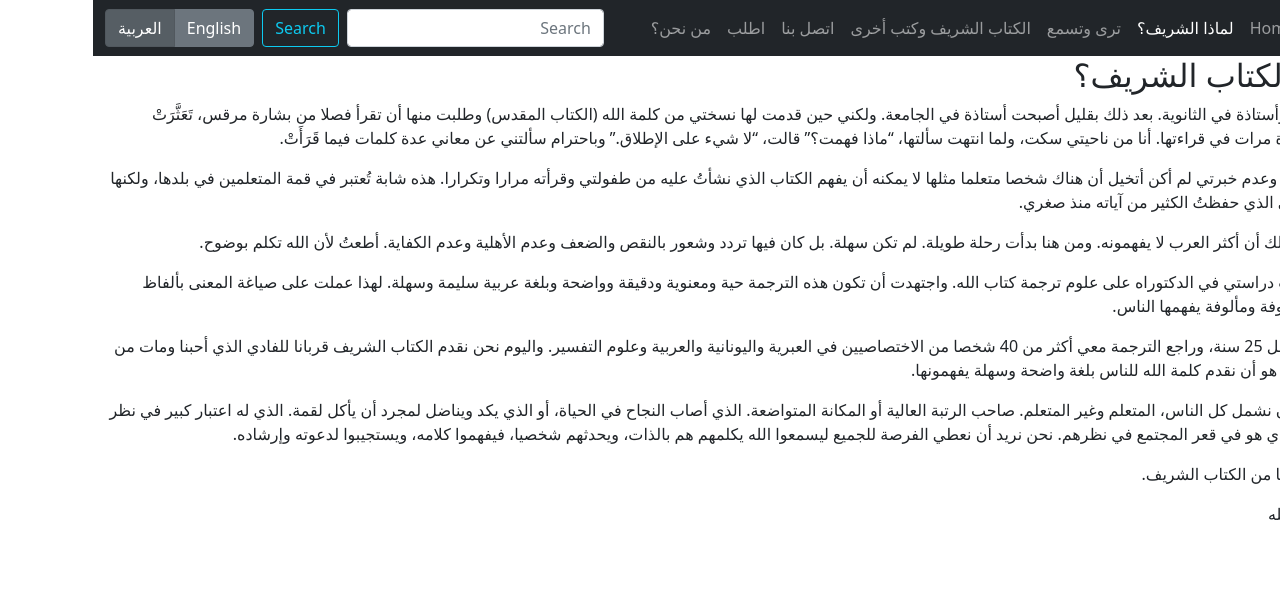
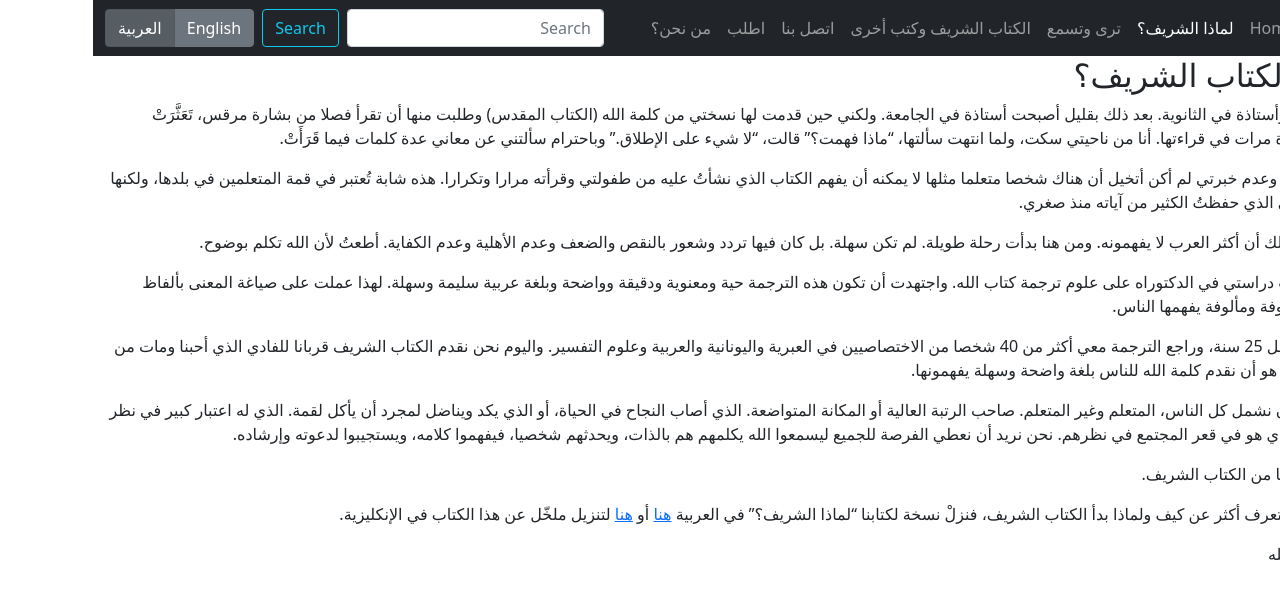
Before and after one commit to sharifbible/sharifbible.github.io, a Jekyll site: the page built from ar/pages/why.md, in a window 1280 px wide. Shown: the top 599 px of the page. Built offline with Jekyll 4.4.1, drawn with Linux system fonts in a browser that asks for light colours.

```diff
--- a/_data/carousel.yml
+++ b/_data/carousel.yml
@@ -40,7 +40,7 @@
     ref: Mark 16:15
   ar:
     title: الكتاب الشريف
-    quote: اذهبواإلى كل العالم، وانتشروا البشرى لكل الناس.
+    quote: اذهبوا إلى كل العالم، وانتشروا البشرى لكل الناس.
     ref: مرقس 15:16
 -
   pos: 2
--- a/ar/pages/why.md
+++ b/ar/pages/why.md
@@ -28,4 +28,7 @@ permalink: /ar/why-the-sharif/
 هذا هو قصدنا من الكتاب الشريف.
 
 {: dir="rtl"}
+إذا أردت أن تعرف أكثر عن كيف ولماذا بدأ الكتاب الشريف، فنزلْ نسخة لكتابنا "لماذا الشريف؟" في العربية [هنا]() أو [هنا]() لتنزيل ملخّل عن هذا الكتاب في الإنكليزية.
+
+{: dir="rtl"}
 الشيخ عبد الله
```
Also changed, not shown: en/pages/why.md (+2 -0 lines).
